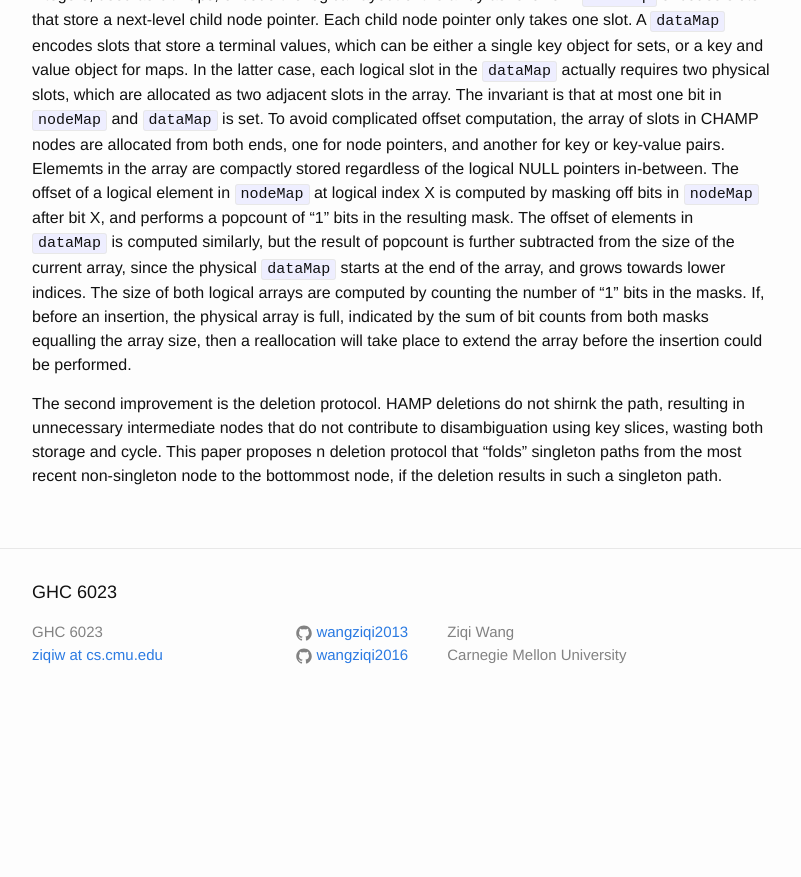
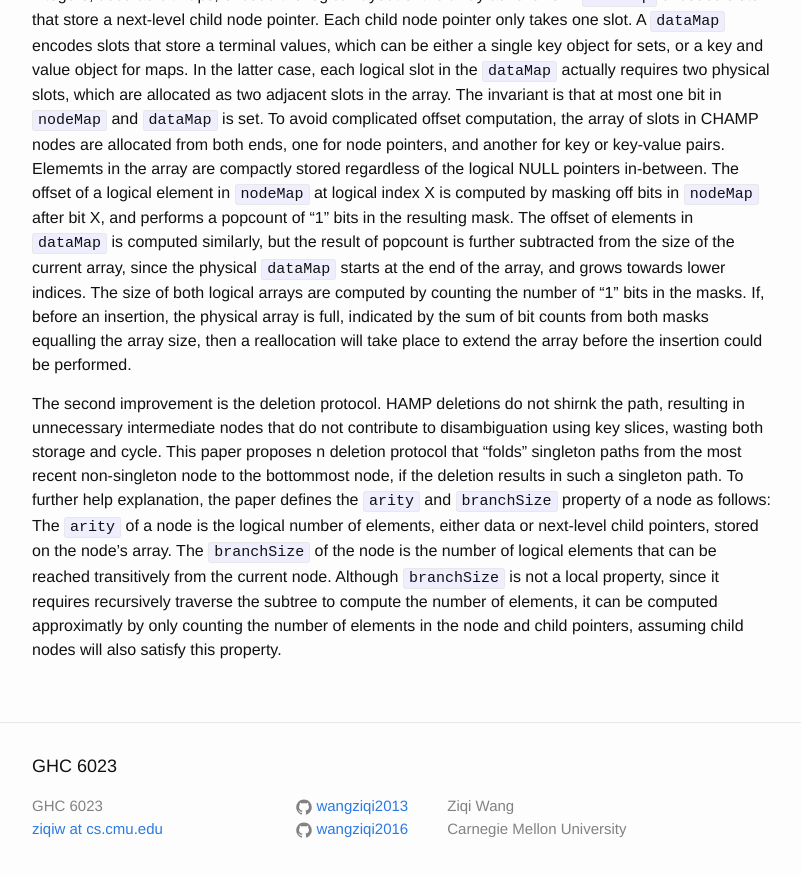
Before and after one commit to wangziqi2013/wangziqi2013.github.io, a Jekyll site: the page built from _posts/2020-08-08-CHAMP.markdown, in a window 1280 px wide and 900 px high, scrolled down 2233 px. Shown: the top 877 px of the window, without its empty margins (238-1039 px from the left). Built offline with Jekyll 4.4.1, drawn with Linux system fonts in a browser that asks for light colours; before the commit the page ends 2959 px from its top, so only the background shows below that.

Commit message:
Adding arity

```diff
--- a/_posts/2020-08-08-CHAMP.markdown
+++ b/_posts/2020-08-08-CHAMP.markdown
@@ -105,4 +105,9 @@ array size, then a reallocation will take place to extend the array before the i
 The second improvement is the deletion protocol. HAMP deletions do not shirnk the path, resulting in unnecessary intermediate
 nodes that do not contribute to disambiguation using key slices, wasting both storage and cycle.
 This paper proposes n deletion protocol that "folds" singleton paths from the most recent non-singleton node to the
-bottommost node, if the deletion results in such a singleton path.
+bottommost node, if the deletion results in such a singleton path. To further help explanation, the paper defines the
+`arity` and `branchSize` property of a node as follows: The `arity` of a node is the logical number of elements, either
+data or next-level child pointers, stored on the node's array. The `branchSize` of the node is the number of logical
+elements that can be reached transitively from the current node. Although `branchSize` is not a local property, since it
+requires recursively traverse the subtree to compute the number of elements, it can be computed approximatly by only
+counting the number of elements in the node and child pointers, assuming child nodes will also satisfy this property.
```
